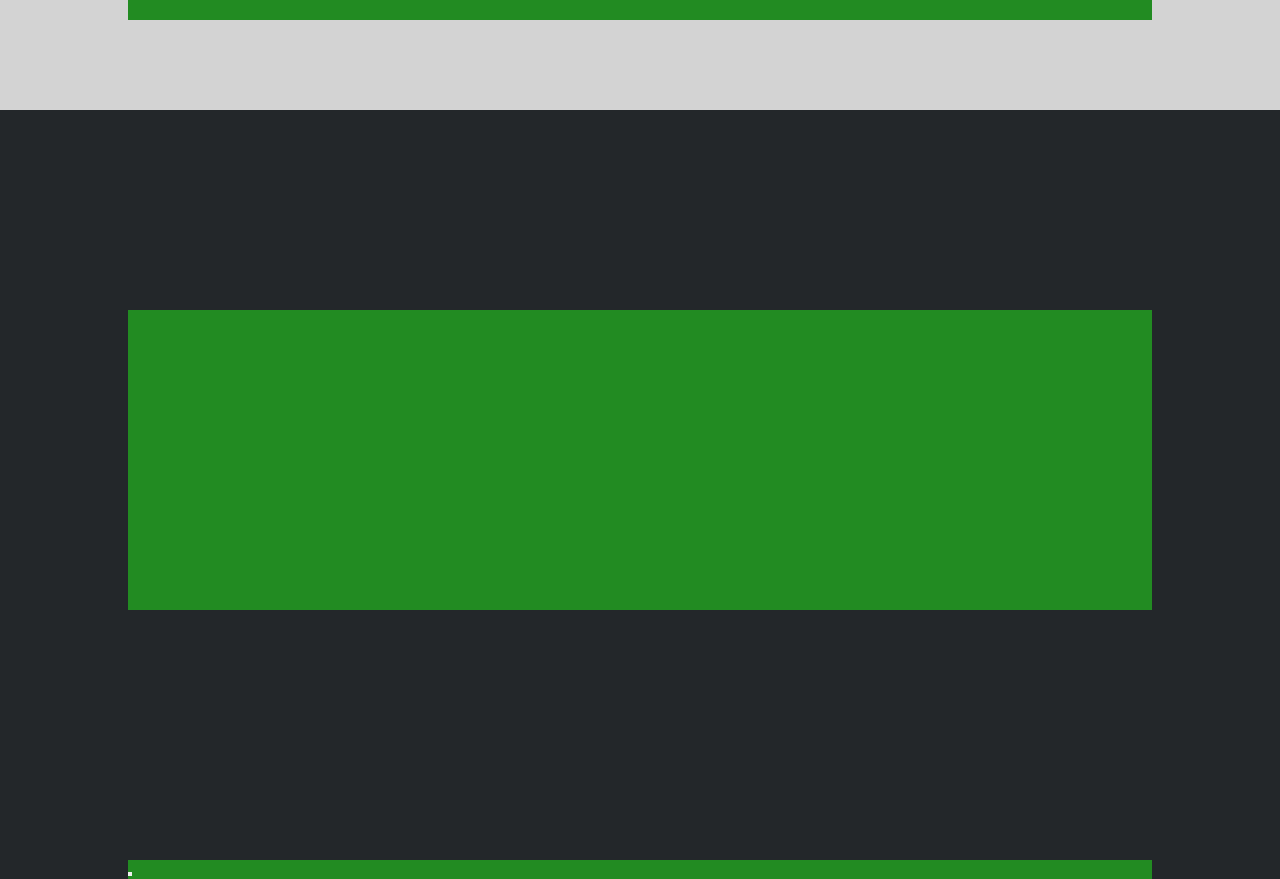
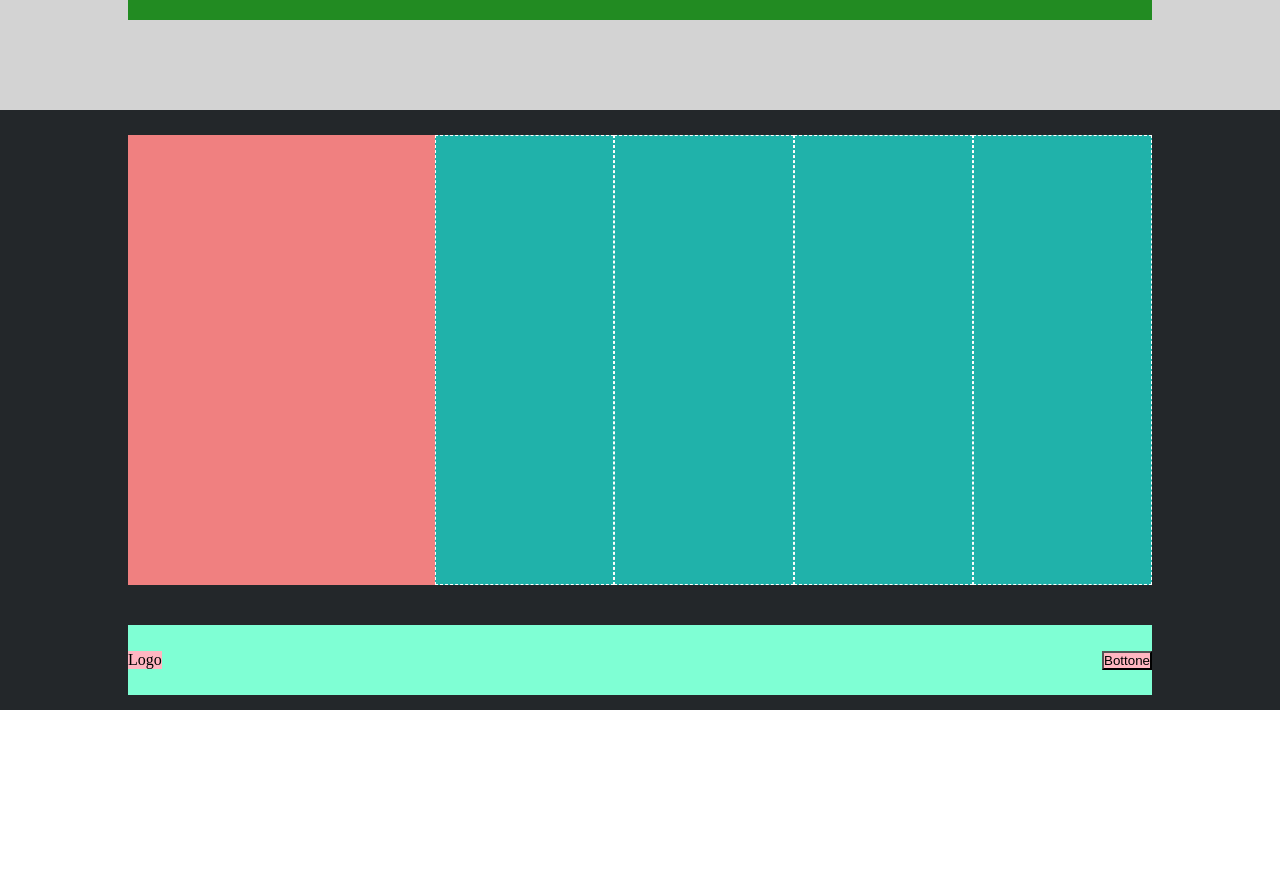
Before and after one commit to LucaBeltrami10/htmlcss-struttura-discord, a plain HTML site: page index.html in a window 1280 px wide. Shown: the part 2860-3739 px from the top of the page. After the commit the page ends 3570 px from the top, so only its background shows below. Drawn offline with Linux system fonts and the light colour scheme.

Commit message:
struttura footer

```diff
--- a/css/style.css
+++ b/css/style.css
@@ -86,7 +86,7 @@ main > section.big-section > div > article{
 }
 
 /* FOOTER */
-/* Footer Top */
+/* In comune tra le sezioni del footer */
 footer > section{
     width: 100%;
     background-color: #23272a;
@@ -94,49 +94,52 @@ display: flex;
     justify-content: center;
     align-items:center;
     }
-
-footer > section.footer-top{
-    height: 700px;
-}
-footer > section.footer-bottom{
-    height: 400px;
-}
-
 footer > section.footer-top > div,
 footer > section.footer-bottom > div{
     width: 80%;
-    background-color: #228b22;
+}
+
+/* Footer Top */
+
+footer > section.footer-top{
+    height: 500px;
 }
 footer > section.footer-top > div{
-    height: 300px;
+    height: 450px;
+    display: flex;
+}
+.footer-top > div > aside{
+    width: 30%;
+    height: 100%;
+    background-color: #f08080
+}
+.footer-top > div > article{
+    width: 70%;
+    height: 100%;
+    ;
+    display: flex;
+
+
+}
+.footer-top > div > article > section{
+    width: calc(100%/4);
+    height: 100%;
+    background-color: #20b2aa;
+    border: 1px dashed white;
+}
+
+/* footer bottom */
+
+footer > section.footer-bottom{
+    height: 100px;
 }
 footer > section.footer-bottom > div{
-    height: 300px;
+    height: 70px;
+    background-color: #7fffd4;
+    display: flex;
+    justify-content: space-between;
+    align-items: center;
 }
-
-
-
-
-
-
-
-
-/* CLASSI GENERICHE */
-
-
-.background-color-gray{
-    background-color:#23272a;
+footer > section.footer-bottom > div > *{
+    background-color: #ffb6c1;
 }
-.background-color-blue3{
-    background-color:#20b2aa;
-}
-.background-color-salmon{
-    background-color:#f08080;
-}
-.background-color-blue4{
-    background-color:#7fffd4;
-}
-.background-color-lightpink2{
-    background-color:#ffb6c1;
-}
-/* Larghezza */
--- a/index.html
+++ b/index.html
@@ -50,17 +50,17 @@
             <div>
                 <aside></aside>
                 <article>
-                    <div></div>
-                    <div></div>
-                    <div></div>
-                    <div></div>
+                    <section></section>
+                    <section></section>
+                    <section></section>
+                    <section></section>
                 </article>
             </div>
         </section>
         <section class="footer-bottom">
             <div>
-                <section></section>
-                <button></button>
+                <section>Logo</section>
+                <button>Bottone</button>
             </div>
         </section>
     </footer>
```
Lines whose indentation alone changed are shown as unchanged.
